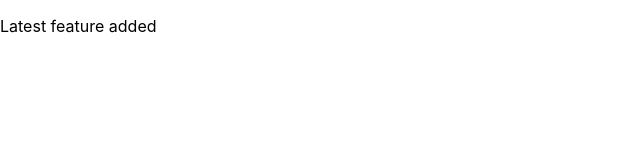
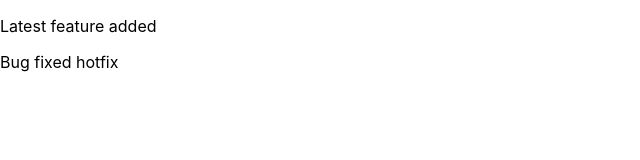
Before and after one commit to AishwaryaSubash/learn-git, a React (Create React App) app: page / in a window 1280 px wide. Shown: the top 160 px of the page, without its empty margins (0-640 px from the left). Built offline with nearby package versions, Linux system fonts and the light colour scheme.

Commit message:
bug fixed

```diff
--- a/src/App.js
+++ b/src/App.js
@@ -5,6 +5,7 @@ function App() {
   return (
     <div className="App">
       <p>Latest feature added</p>
+      <p>Bug fixed hotfix</p>
     </div>
   );
 }
```
